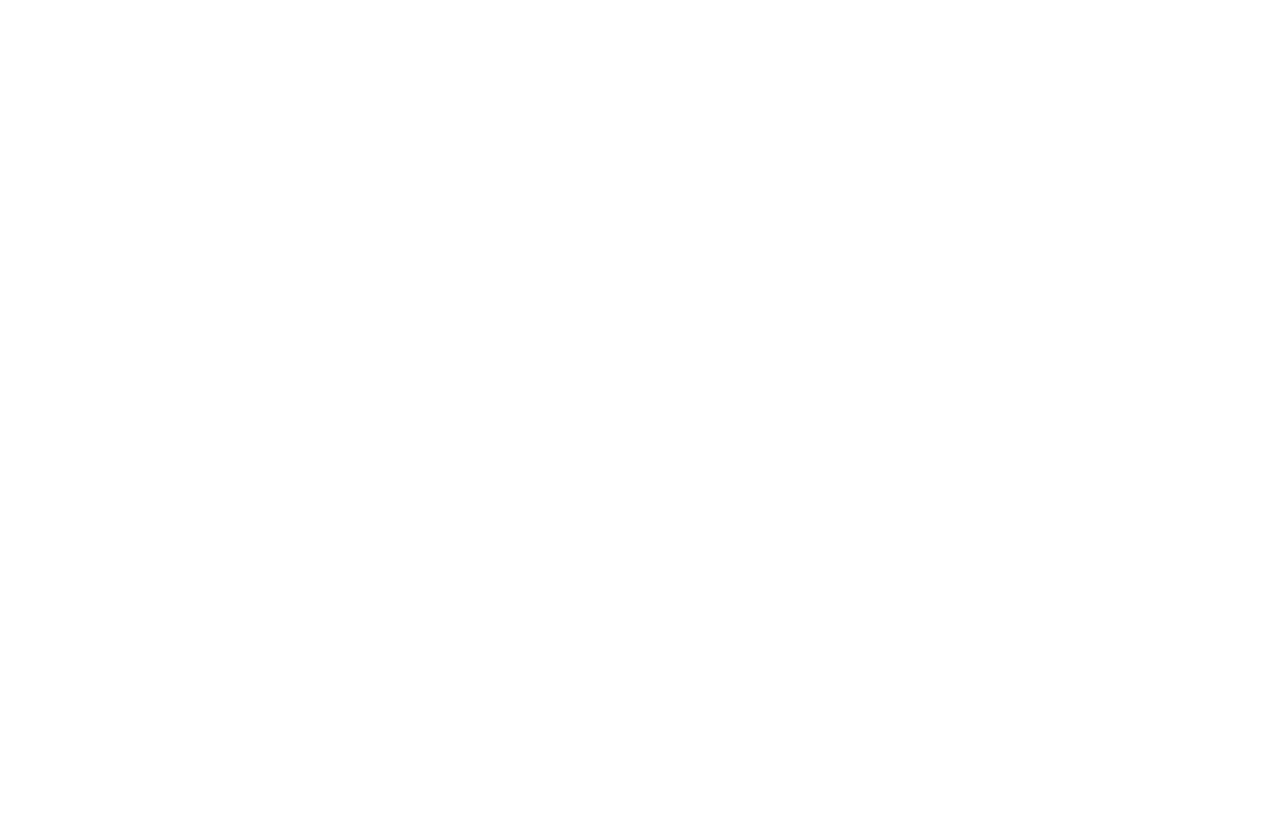
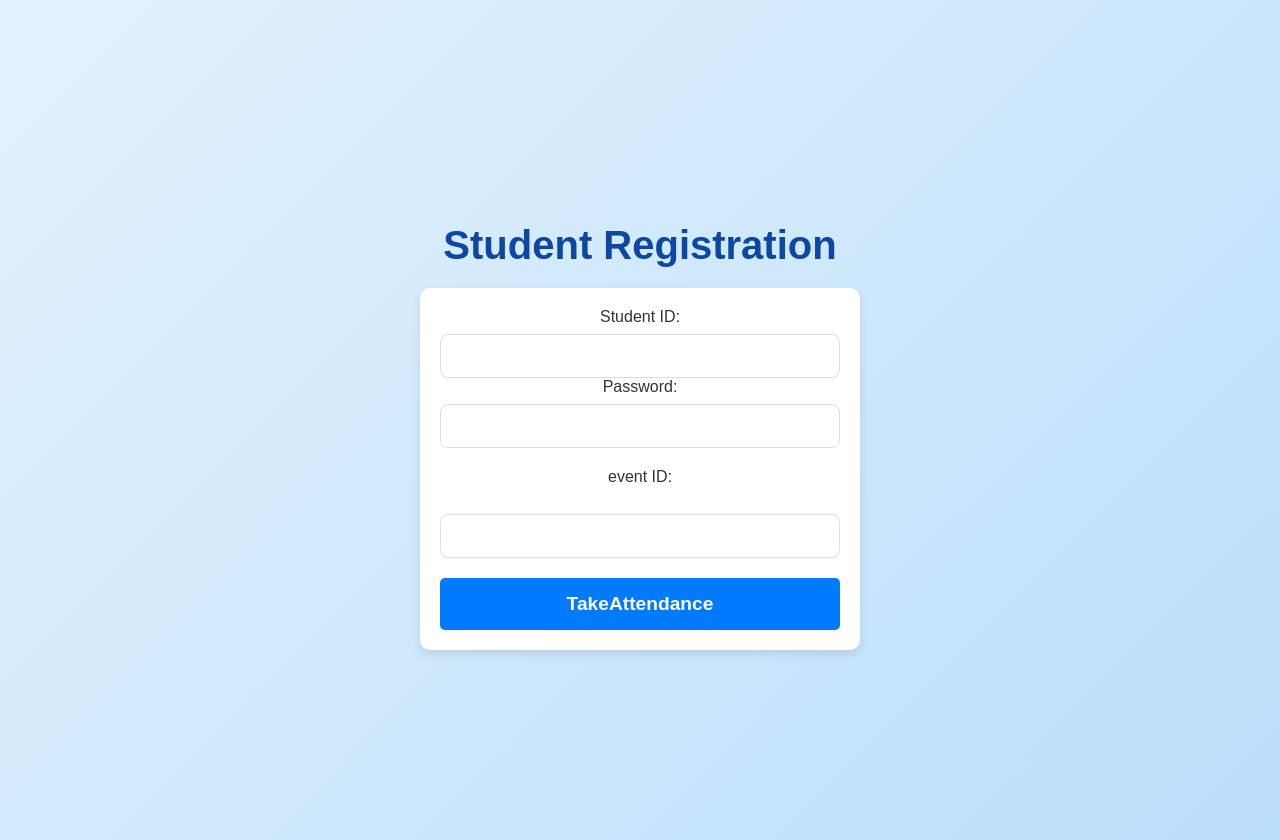
Before and after one commit to PistisChain/frontend, a React (Create React App) app: page /attendance in a window 1280 px wide. Before the commit this address had no page. Before the commit the page ends 800 px from the top, so only its background shows below. Built offline with nearby package versions, Linux system fonts and the light colour scheme.

Commit message:
takeAttendance

```diff
--- a/src/App.js
+++ b/src/App.js
@@ -2,6 +2,7 @@
 import './App.css';
 import Home from './components/home/home';
 import Registration from './components/registration/registration';
+import Attendance from './components/attendance/attendance';
 import { BrowserRouter as Router, Routes, Route } from 'react-router-dom';
 
 function App() {
@@ -11,6 +12,7 @@
       <Routes>
           <Route path="/" element={<Home />} />  {/* 设置默认路由为 Home */}
           <Route path="/registration" element={<Registration />} />
+          <Route path="/attendance" element={<Attendance />} />
           {/* 其他路由配置可以在这里添加 */}
         </Routes>
     </div>
--- /dev/null
+++ b/src/components/attendance/attendance.css
@@ -0,0 +1,101 @@
+/* 全局样式 */
+body {
+    margin: 0;
+    padding: 0;
+    box-sizing: border-box;
+    font-family: 'Arial', sans-serif;
+    background-color: #f0f4f8;
+  }
+
+  /* 主容器 */
+  .registration {
+    display: flex;
+    flex-direction: column;
+    align-items: center;
+    justify-content: center;
+    min-height: 100vh;
+    padding: 20px;
+    background: linear-gradient(135deg, #e3f2fd, #bbdefb);
+  }
+
+  /* 标题样式 */
+  .registration-title {
+    font-size: 2.5rem;
+    color: #0d47a1;
+    margin-bottom: 20px;
+    text-align: center;
+    font-weight: bold;
+  }
+
+  /* 表单样式 */
+  .registration-form {
+    display: flex;
+    flex-direction: column;
+    gap: 20px;
+    width: 100%;
+    max-width: 400px;
+    padding: 20px;
+    background-color: #ffffff;
+    border-radius: 10px;
+    box-shadow: 0 4px 10px rgba(0, 0, 0, 0.1);
+  }
+
+  /* 输入组样式 */
+  .input-group {
+    display: flex;
+    flex-direction: column;
+  }
+
+  /* 标签样式 */
+  label {
+    font-size: 1rem;
+    color: #333;
+    margin-bottom: 8px;
+  }
+
+  /* 输入框样式 */
+  input {
+    padding: 12px;
+    font-size: 1rem;
+    border: 1px solid #ddd;
+    border-radius: 8px;
+    outline: none;
+    transition: border-color 0.3s ease;
+  }
+
+  input:focus {
+    border-color: #0d47a1;
+  }
+
+  /* 按钮样式 */
+  button {
+    padding: 12px;
+    font-size: 1.1rem;
+    font-weight: bold;
+    color: #ffffff;
+    background-color: #0d47a1;
+    border: none;
+    border-radius: 8px;
+    cursor: pointer;
+    transition: background-color 0.3s ease;
+  }
+
+  button:hover {
+    background-color: #1565c0;
+  }
+
+  button:active {
+    background-color: #0d47a1;
+    transform: scale(0.98);
+  }
+
+  /* 响应式调整 */
+  @media (max-width: 480px) {
+    .registration-form {
+        width: 90%;
+    }
+
+    .registration-title {
+        font-size: 2rem;
+    }
+  }
--- /dev/null
+++ b/src/components/attendance/attendance.js
@@ -0,0 +1,46 @@
+import React, { useState } from "react";
+import "./attendance.css";
+import axios from "axios";
+
+function Attendance() {
+  const [studentID, setStudentID] = useState("");
+  const [password, setpassword] = useState("");
+  const [evnetID, setEventID] = useState("");
+
+
+  const handleTakeAttendance = async (e) => {
+
+  };
+  return (
+    <div className="registration">
+      <h2 className="registration-title">Student Registration</h2>
+      <form className="registration-form">
+        <div className="input-group">
+          <label>Student ID:</label>
+          <input
+            type="text"
+            value={studentID}
+            onChange={(e) => setStudentID(e.target.value)}
+          />
+          <label>Password:</label>
+          <input
+            type="text"
+            value={password}
+            onChange={(e) => setpassword(e.target.value)}
+          />
+        </div>
+        <label>event ID:</label>
+          <input
+            type="text"
+            value={evnetID}
+            onChange={(e) => setEventID(e.target.value)}
+          />
+        <button className="button" onClick={handleTakeAttendance}>
+        TakeAttendance
+        </button>
+      </form>
+    </div>
+  );
+}
+
+export default Attendance;
--- a/src/components/home/home.js
+++ b/src/components/home/home.js
@@ -10,7 +10,7 @@
       <h1 className="title">Welcome to the App</h1>
       <div className="button-container">
         <button className="button" onClick={() => navigate('/registration')}>Registration</button>
-        <button className="button" >Attendance</button>
+        <button className="button" onClick={() => navigate('/attendance')}>Attendance</button>
         <button className="button" >Mint</button>
         <button className="button" >Querying</button>
       </div>
--- a/src/components/registration/registration.css
+++ b/src/components/registration/registration.css
@@ -1,40 +1,101 @@
+/* 全局样式 */
+body {
+  margin: 0;
+  padding: 0;
+  box-sizing: border-box;
+  font-family: 'Arial', sans-serif;
+  background-color: #f0f4f8;
+}
+
+/* 主容器 */
 .registration {
   display: flex;
   flex-direction: column;
   align-items: center;
   justify-content: center;
-    height: 100vh;
-    background-color: #f0f4f8;
-    font-family: 'Arial', sans-serif;
+  min-height: 100vh;
+  padding: 20px;
+  background: linear-gradient(135deg, #e3f2fd, #bbdefb);
 }
 
+/* 标题样式 */
 .registration-title {
-    font-size: 2rem;
-    color: #333;
-    margin-bottom: 30px;
+  font-size: 2.5rem;
+  color: #0d47a1;
+  margin-bottom: 20px;
+  text-align: center;
+  font-weight: bold;
 }
 
+/* 表单样式 */
 .registration-form {
   display: flex;
   flex-direction: column;
-    gap: 15px;
-    width: 300px;
+  gap: 20px;
+  width: 100%;
+  max-width: 400px;
+  padding: 20px;
+  background-color: #ffffff;
+  border-radius: 10px;
+  box-shadow: 0 4px 10px rgba(0, 0, 0, 0.1);
 }
 
+/* 输入组样式 */
 .input-group {
   display: flex;
   flex-direction: column;
 }
 
+/* 标签样式 */
 label {
   font-size: 1rem;
   color: #333;
-    margin-bottom: 5px;
+  margin-bottom: 8px;
 }
 
+/* 输入框样式 */
 input {
-    padding: 10px;
+  padding: 12px;
   font-size: 1rem;
-    border: 1px solid #ccc;
-    border-radius: 5px;
+  border: 1px solid #ddd;
+  border-radius: 8px;
+  outline: none;
+  transition: border-color 0.3s ease;
 }
+
+input:focus {
+  border-color: #0d47a1;
+}
+
+/* 按钮样式 */
+button {
+  padding: 12px;
+  font-size: 1.1rem;
+  font-weight: bold;
+  color: #ffffff;
+  background-color: #0d47a1;
+  border: none;
+  border-radius: 8px;
+  cursor: pointer;
+  transition: background-color 0.3s ease;
+}
+
+button:hover {
+  background-color: #1565c0;
+}
+
+button:active {
+  background-color: #0d47a1;
+  transform: scale(0.98);
+}
+
+/* 响应式调整 */
+@media (max-width: 480px) {
+  .registration-form {
+      width: 90%;
+  }
+
+  .registration-title {
+      font-size: 2rem;
+  }
+}
--- a/src/components/registration/registration.js
+++ b/src/components/registration/registration.js
@@ -1,5 +1,6 @@
 import React, { useState } from "react";
 import axios from "axios";
+import "./registration.css";
 
 function Registration() {
   const [studentID, setStudentID] = useState("");
```
Also changed, not shown: src/components/attendance.js (deleted, +0 -13 lines), src/components/mint.js (deleted, +0 -13 lines), src/components/querying.js (deleted, +0 -13 lines), src/components/registration.js (deleted, +0 -13 lines). Lines whose indentation alone changed are shown as unchanged.
